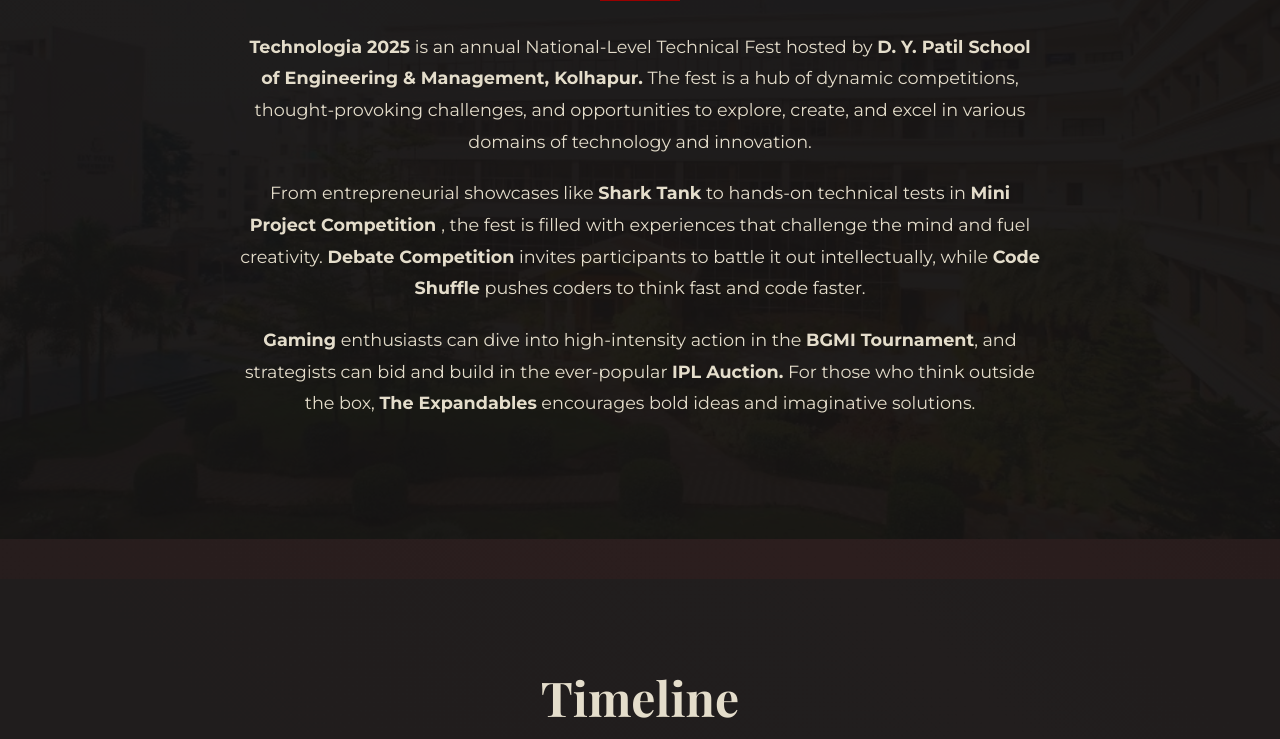
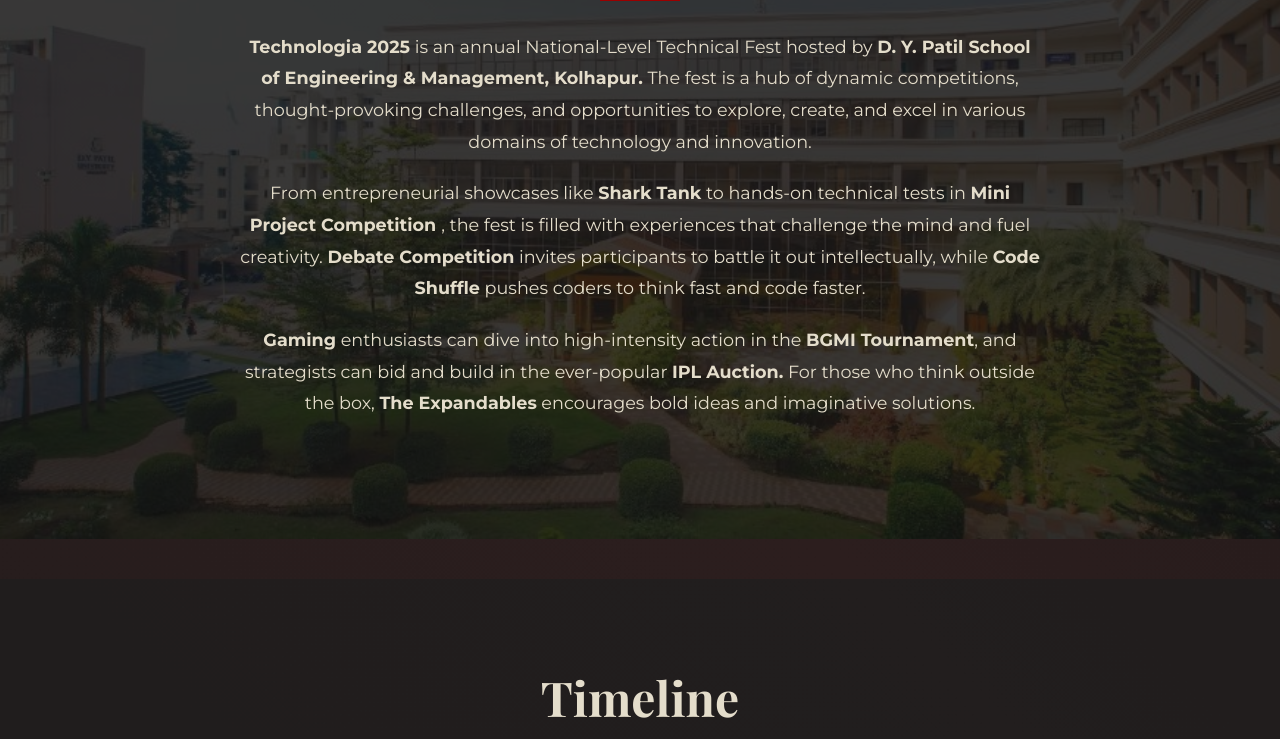
Before and after one commit to Sumera01/Technologia, a website: page index.html in a window 1280 px wide. Shown: the part 986-1725 px from the top of the page. Drawn offline with nearby package versions, Linux system fonts and the light colour scheme.

Commit message:
Update i-styles.css

```diff
--- a/i-styles.css
+++ b/i-styles.css
@@ -978,7 +978,7 @@
     background-size: cover;
     background-position: center;
     background-repeat: no-repeat;
-    opacity: 0.2; /* Adjust opacity as needed */
+    opacity: 0.8; /* Adjust opacity as needed */
     z-index: -1;
 }
 
```
